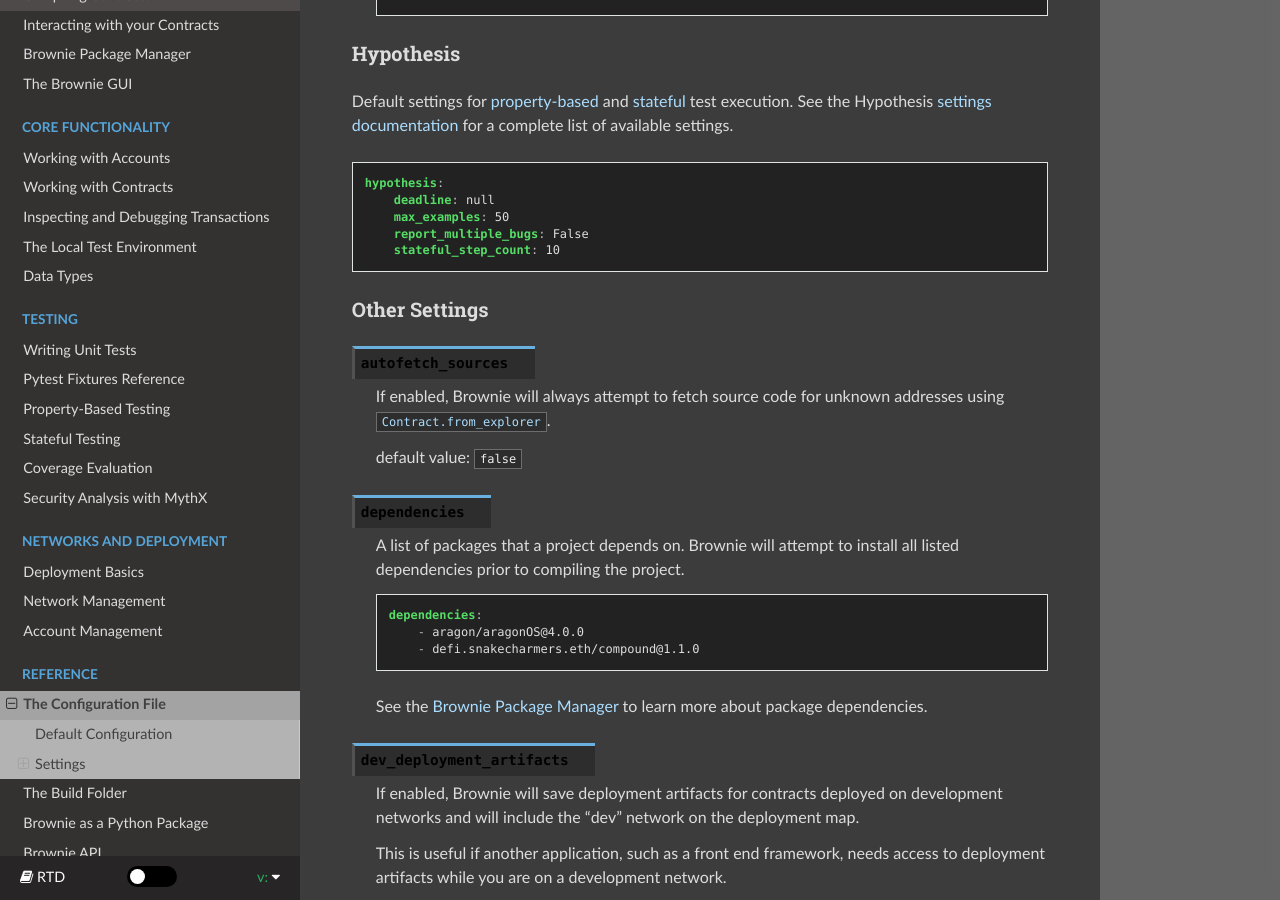
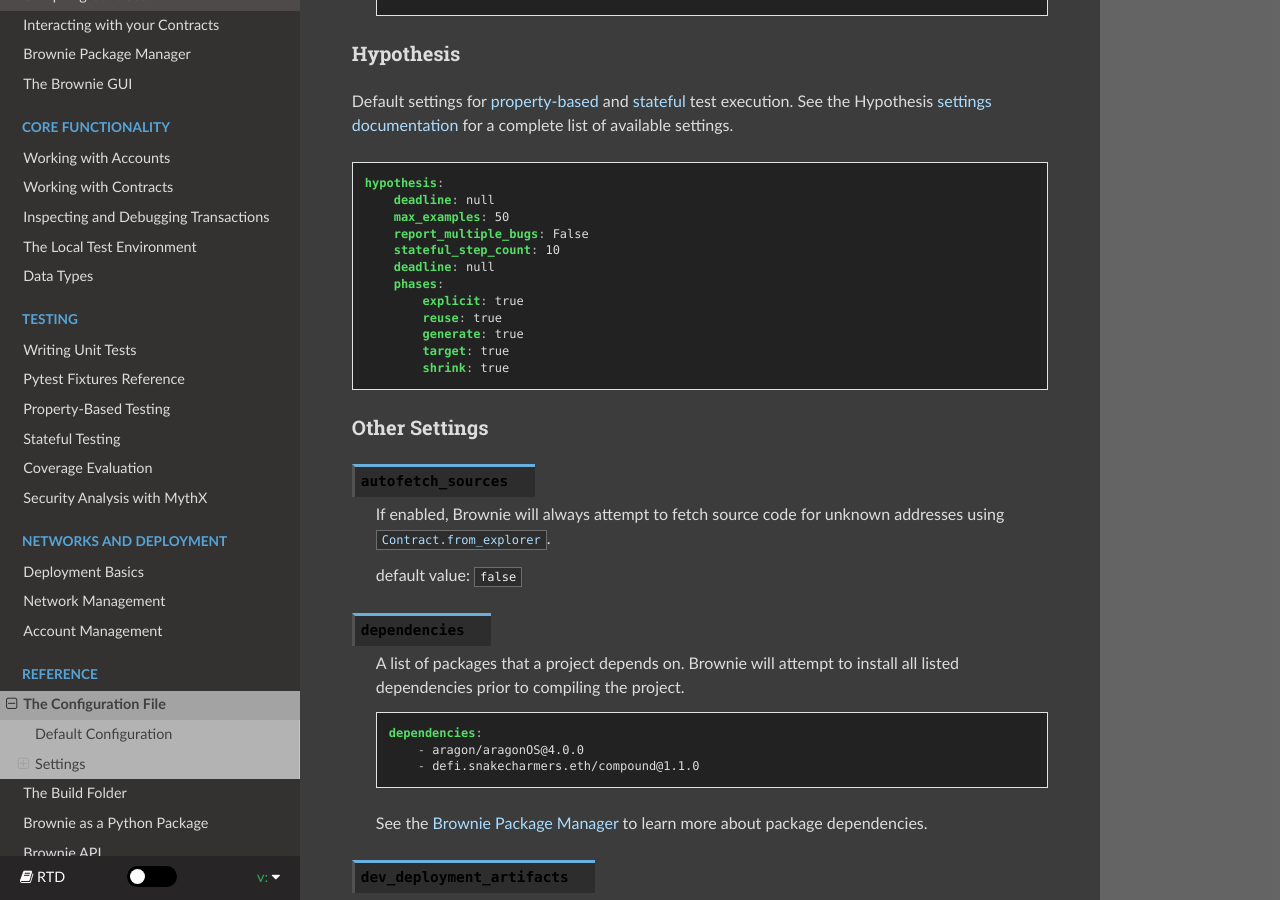
Before and after one commit to eth-brownie/brownie, a Sphinx documentation site: the page built from docs/config.rst, in a window 1280 px wide and 900 px high, scrolled down 4964 px. Built offline with Sphinx 7.4.7 and the Read the Docs theme 2.0.0, drawn with Linux system fonts in a browser that asks for light colours.

Commit message:
doc: add hypothesis phase settings to config docs

```diff
--- a/docs/config.rst
+++ b/docs/config.rst
@@ -254,6 +254,13 @@ Default settings for :ref:`property-based<hypothesis>` and :ref:`stateful<hypoth
         max_examples: 50
         report_multiple_bugs: False
         stateful_step_count: 10
+        deadline: null
+        phases:
+            explicit: true
+            reuse: true
+            generate: true
+            target: true
+            shrink: true
 
 Other Settings
 --------------
```
